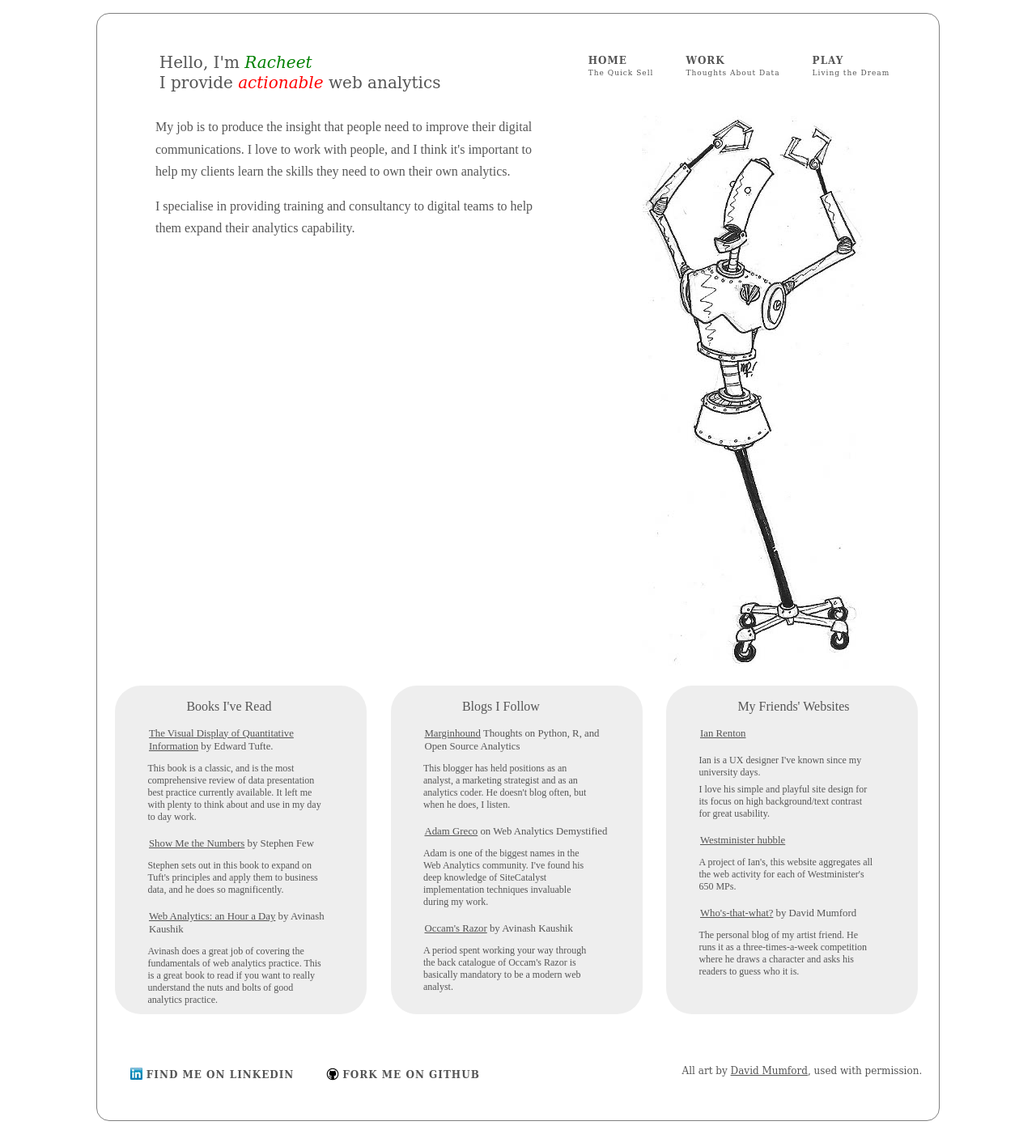
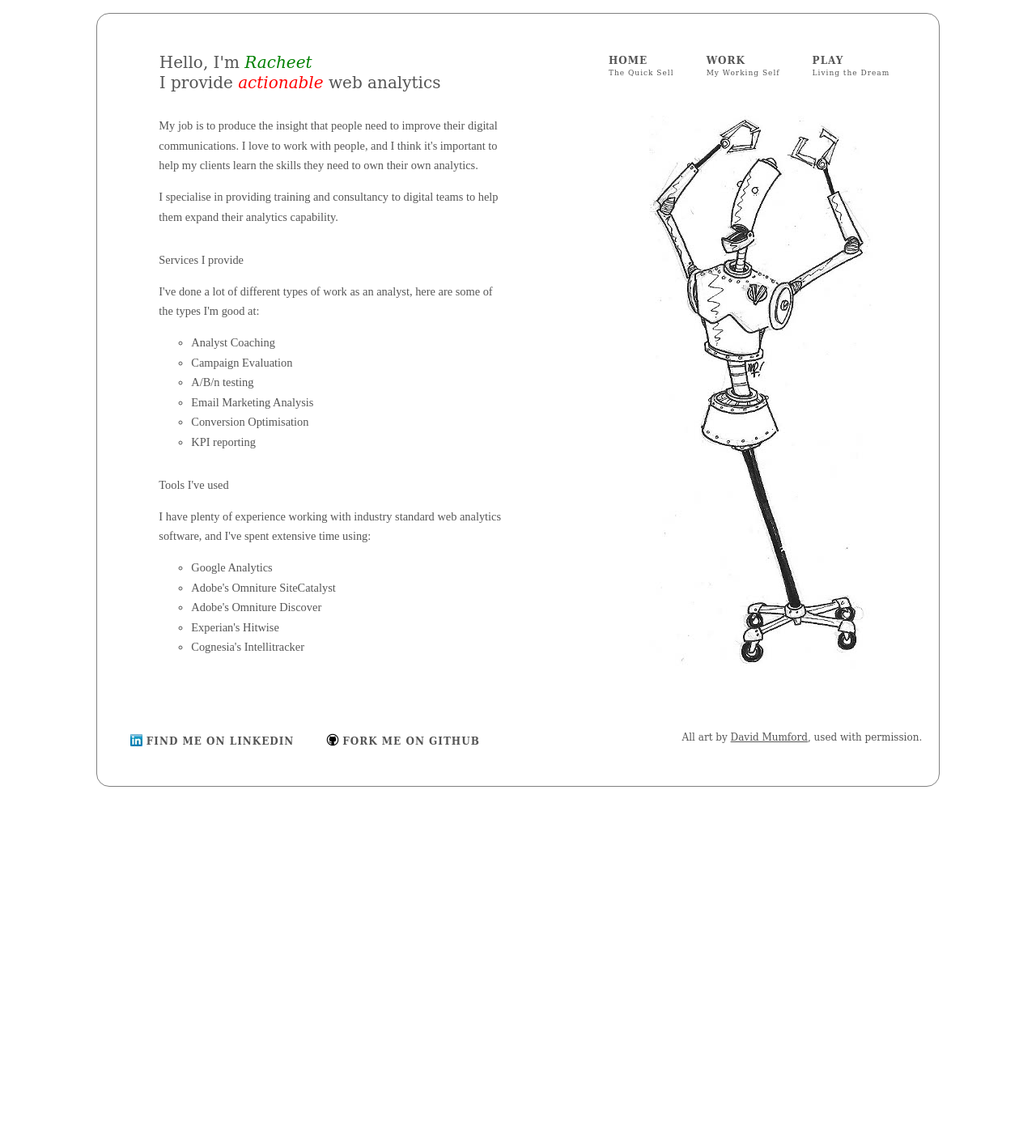
Before and after one commit to Racheet/W3C-Mobile-Course, a PHP site: page /work.html in a window 1280 px wide. Shown: the whole page at 81% size. After the commit the page ends 972 px from the top, so only its background shows below. Run offline with PHP 8.4, Linux system fonts and the light colour scheme; some libraries are stand-ins or nearby versions.

Commit message:
finished content on work page

```diff
--- a/assignment4/css/base.css
+++ b/assignment4/css/base.css
@@ -277,7 +277,14 @@ div#main {
     margin: 0 1.3em;
 }
 
+div#top-content h2{
+    padding-top:1em;
+}
 
+
+div#top-content li {
+    list-style:circle;
+}
 
 div.box-out {
     background: #FFF;
--- a/assignment4/css/enhanced.css
+++ b/assignment4/css/enhanced.css
@@ -15,6 +15,11 @@ header p {
 
 div#main {
     margin:0;
+}
+
+.smaller-text {
+    font-size:0.9em;
+    padding-left:0.8em;
 }
 
 div#top-content {
--- a/assignment4/index.html
+++ b/assignment4/index.html
@@ -53,7 +53,7 @@
     <header class="cleafix">
         <nav class="clearfix"><ul>
         <li><a href="index.html">Home <em>The Quick Sell</em></a></li>
-        <li><a href="work.html">Work <em>Thoughts About Data</em></a></li>
+        <li><a href="work.html">Work <em>My Working Self</em></a></li>
         <li><a href="play.html">Play <em>Living the Dream</em></a></li>
         </ul></nav>
         <div>
--- a/assignment4/play.html
+++ b/assignment4/play.html
@@ -53,7 +53,7 @@
     <header class="cleafix">
         <nav class="clearfix"><ul>
         <li><a href="index.html">Home <em>The Quick Sell</em></a></li>
-        <li><a href="work.html">Work <em>Thoughts About Data</em></a></li>
+        <li><a href="work.html">Work <em>My Working Self</em></a></li>
         <li><a href="play.html">Play <em>Living the Dream</em></a></li>
         </ul></nav>
         <div>
--- a/assignment4/work.html
+++ b/assignment4/work.html
@@ -53,7 +53,7 @@
     <header class="cleafix">
         <nav class="clearfix"><ul>
         <li><a href="index.html">Home <em>The Quick Sell</em></a></li>
-        <li><a href="work.html">Work <em>Thoughts About Data</em></a></li>
+        <li><a href="work.html">Work <em>My Working Self</em></a></li>
         <li><a href="play.html">Play <em>Living the Dream</em></a></li>
         </ul></nav>
         <div>
@@ -61,71 +61,32 @@
         <h1 class="subhead">I provide <em>actionable</em> web analytics</h1>
         </div>
      </header>
-    <div id="main" role="main">
+    <div id="main" class="smaller-text" role="main">
     <div id="top-content">
         <img class="pullout-image" src="img/helper.jpg" alt="A picture of a flustered robot" width="277px" height="684px"/>
         <p>My job is to produce the insight that people need to improve their digital communications. I love to work with people, and I think it's important to help my clients learn the skills they need to own their own analytics.</p>
         <p>I specialise in providing training and consultancy to digital teams to help them expand their analytics capability.</p>
-
-
-
+        <h2>Services I provide</h2>
+        <p>I've done a lot of different types of work as an analyst, here are some of the types I'm good at:</p>
+        <ul>
+        <li>Analyst Coaching</li>
+        <li>Campaign Evaluation</li>
+        <li>A/B/n testing</li>
+        <li>Email Marketing Analysis</li>
+        <li>Conversion Optimisation</li>
+        <li>KPI reporting</li>
+        </ul>
+        <h2>Tools I've used</h2>
+        <p>I have plenty of experience working with industry standard web analytics software, and I've spent extensive time using:</p>
+        <ul>
+        <li>Google Analytics</li>
+        <li>Adobe's Omniture SiteCatalyst</li>
+        <li>Adobe's Omniture Discover</li>
+        <li>Experian's Hitwise</li>
+        <li>Cognesia's Intellitracker</li>
+        </ul>
     </div>
     <div id="bottom-content" class="clearfix">
-
-    <div class="box-out clearfix">
-    <h2>Books I've Read</h2>
-    <dl class="clearfix">
-    <div>
-    <dt><cite><a href="http://www.amazon.co.uk/The-Visual-Display-Quantitative-Information/dp/0961392142/">The Visual Display of Quantitative Information</a></cite> by Edward Tufte.</dt>
-    <dd>This book is a classic, and is the most comprehensive review of data presentation best practice currently available. It left me with plenty to think about and use in my day to day work.</dd>
-    </div>
-    <div>
-    <dt><cite><a href="http://www.amazon.co.uk/Show-Me-Numbers-Designing-Enlighten/dp/0970601999/">Show Me the Numbers</a></cite> by Stephen Few</dt>
-    <dd>Stephen sets out in this book to expand on Tuft's principles and apply them to business data, and he does so magnificently.</dd>
-    </div>
-    <div>
-    <dt><cite><a href="http://www.amazon.co.uk/Web-Analytics-An-Hour-Day/dp/0470130652/">Web Analytics: an Hour a Day</a></cite> by Avinash Kaushik</dt>
-    <dd>Avinash does a great job of covering the fundamentals of web analytics practice. This is a great book to read if you want to really understand the nuts and bolts of good analytics practice.</dd>
-    </div>
-    </dl>
-
-    </div>
-
-    <div class="box-out center clearfix">
-    <h2>Blogs I Follow</h2>
-    <dl class="clearfix">
-    <div>
-    <dt><cite><a href="http://www.marginhound.com">Marginhound</a></cite> Thoughts on Python, R, and Open Source Analytics</dt>
-    <dd>This blogger has held positions as an analyst, a marketing strategist and as an analytics coder. He doesn't blog often, but when he does, I listen.</dd>
-    </div>
-    <div>
-    <dt><cite><a href="http://adam.webanalyticsdemystified.com/">Adam Greco</a></cite> on Web Analytics Demystified</dt>
-    <dd>Adam is one of the biggest names in the Web Analytics community. I've found his deep knowledge of SiteCatalyst implementation techniques invaluable during my work.</dd>
-    </div>
-    <div>
-    <dt><cite><a href="http://www.kaushik.net/avinash">Occam's Razor</a></cite> by Avinash Kaushik</dt>
-    <dd>A period spent working your way through the back catalogue of Occam's Razor is basically mandatory to be a modern web analyst.</dd>
-    </div>
-    </dl>
-    </div>
-
-    <div class="box-out clearfix">
-    <h2>My Friends' Websites</h2>
-    <dl class="clearfix">
-    <div>
-    <dt><a href="http://ianrenton.com/">Ian Renton</a></dt>
-    <dd><p>Ian is a UX designer I've known since my university days.</p> <p>I love his simple and playful site design for its focus on high background/text contrast for great usability.</p></dd>
-    </div>
-    <div>
-    <dt><a href="http://www.westministerhubble.com">Westminister hubble</a></dt>
-    <dd>A project of Ian's, this website aggregates all the web activity for each of Westminister's 650 MPs.</dd>
-    </div>
-    <div>
-    <dt><a href="http://davoul.blogspot.co.uk/p/whos-that-what.html">Who's-that-what?</a> by David Mumford</dt>
-    <dd>The personal blog of my artist friend. He runs it as a three-times-a-week competition where he draws a character and asks his readers to guess who it is.</dd>
-    </div>
-    </dl>
-    </div>
     </div>
     </div>
     <footer>
```
